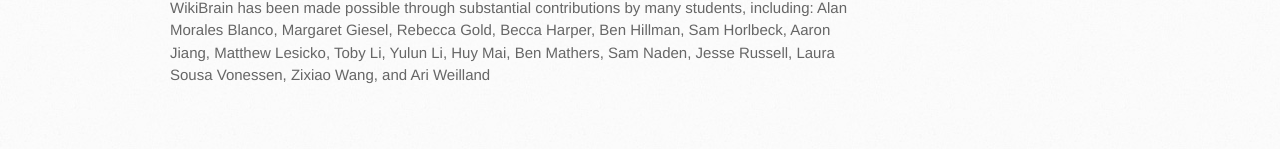
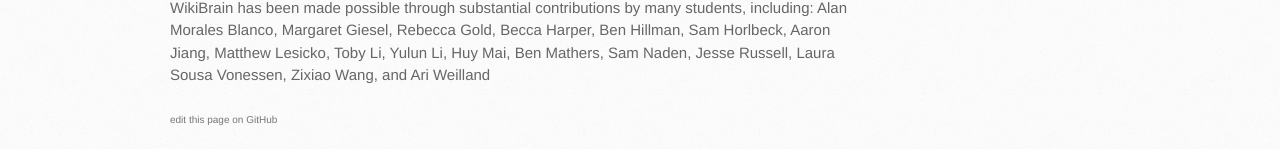
Before and after one commit to shilad/wikibrain, a Jekyll site: the page built from index.md, in a window 1280 px wide. Shown: the part 2118-2267 px from the top of the page. Built offline with Jekyll 4.4.1, drawn with Linux system fonts in a browser that asks for light colours; nearby versions of some CDN libraries; Markdown is read by kramdown in place of the engine named in the settings; some of the changed lines change nothing that is shown.

Commit message:
Added dynamic "edit this page on GitHub" link

```diff
--- a/_includes/header.html
+++ b/_includes/header.html
@@ -13,8 +13,27 @@
     <!--[if lt IE 9]>
     <script src="//html5shiv.googlecode.com/svn/trunk/html5.js"></script>
     <![endif]-->
-    <!--<script src="http://yandex.st/highlightjs/8.0/highlight.min.js"></script>-->
-    <!--<script>hljs.initHighlightingOnLoad();</script>-->
+
+    <script src="//ajax.googleapis.com/ajax/libs/jquery/2.1.1/jquery.min.js"></script>
+    <script>
+        $(document).ready(function() {
+            var url = window.location.href;
+            var editUrl = "https://github.com/shilad/wikibrain/edit/gh-pages/";
+
+            if (url[url.length-1] == '/' || url.search(/index.html/) >= 0) {
+                editUrl += "index.md";
+            } else {
+                var patTutorial = /.*tutorial\/(.*).html.*/;
+                var match = patTutorial.exec(window.location.href);
+                if (match != null) {
+                    editUrl += "tutorial/" + match[1] + ".md";
+                } else {
+                    editUrl = "https://github.com/shilad/wikibrain/tree/gh-pages";
+                }
+            }
+            $("#edit-on-gh a").attr('href', editUrl);
+        });
+    </script>
 
     <title>WikiBrain: {{ page.title }}</title>
 </head>
--- a/_layouts/default.html
+++ b/_layouts/default.html
@@ -3,6 +3,11 @@
 <section id="main-content">
 
     {{ content }}
+
+
+    <div id="edit-on-gh">
+        <a href="#">edit this page on GitHub</a>
+    </div>
 
 </section>
 
--- a/stylesheets/stylesheet.css
+++ b/stylesheets/stylesheet.css
@@ -487,3 +487,8 @@
 
 /* Mobile Portrait Size to Mobile Landscape Size (devices and browsers) */
 @media only screen and (max-width: 479px) {}
+
+#edit-on-gh a {
+    color : #777;
+    font-size : 10px;
+}
```
Also changed, not shown: index.md (line endings or trailing spaces).
